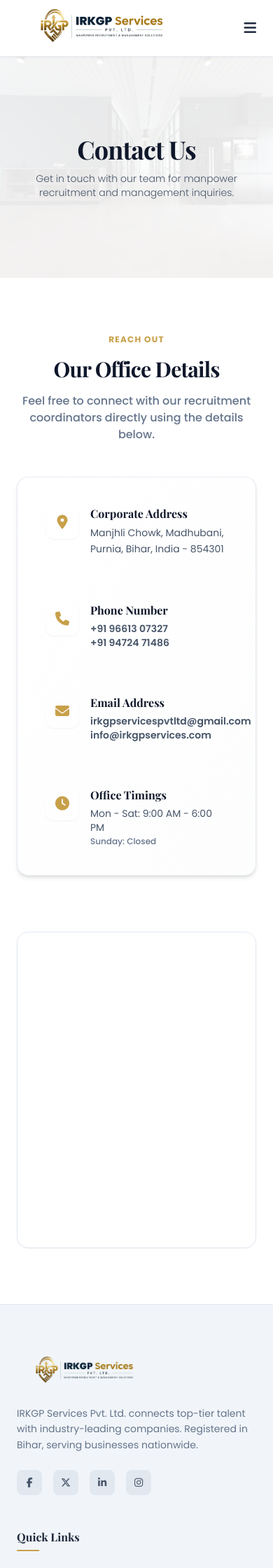
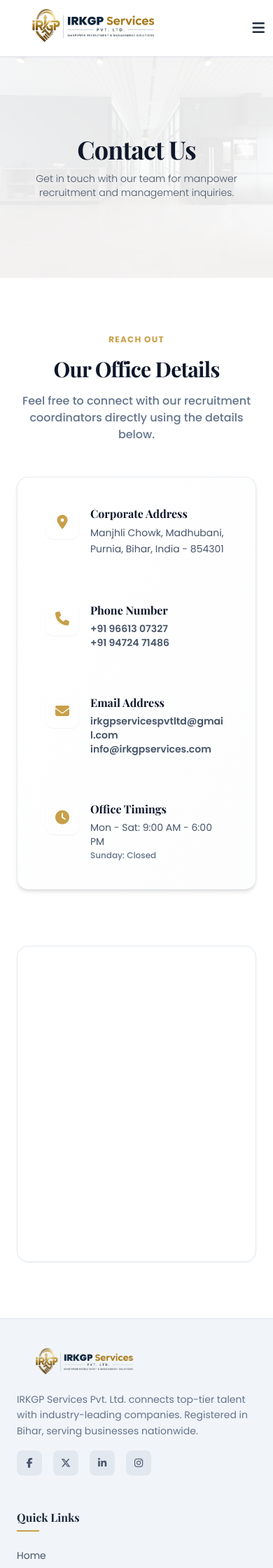
Before and after one commit to manish96-code/IRKGP, a PHP site: page /contact.php in a window 390 px wide. Shown: the top 2240 px of the page at 70% size. Run offline with PHP 8.4, Linux system fonts and the light colour scheme; some libraries are stand-ins or nearby versions; some web fonts are replaced.

Commit message:
style: improve responsiveness and text wrapping across navigation, contact details, and footer

```diff
--- a/contact.php
+++ b/contact.php
@@ -54,10 +54,10 @@ include 'includes/navbar.php';
                     <div class="h-12 w-12 rounded-xl bg-gold-50 text-secondary flex items-center justify-center text-xl flex-shrink-0 shadow-sm">
                         <i class="fa-solid fa-envelope"></i>
                     </div>
-                    <div class="flex flex-col">
+                    <div class="flex flex-col min-w-0">
                         <h3 class="font-bold text-primary text-base mb-1 font-serif">Email Address</h3>
-                        <a href="mailto:irkgpservicespvtltd@gmail.com" class="text-slate-600 text-sm hover:text-secondary transition font-semibold">irkgpservicespvtltd@gmail.com</a>
-                        <a href="mailto:info@irkgpservices.com" class="text-slate-600 text-sm hover:text-secondary transition font-semibold">info@irkgpservices.com</a>
+                        <a href="mailto:irkgpservicespvtltd@gmail.com" class="text-slate-600 text-sm hover:text-secondary transition font-semibold break-all">irkgpservicespvtltd@gmail.com</a>
+                        <a href="mailto:info@irkgpservices.com" class="text-slate-600 text-sm hover:text-secondary transition font-semibold break-all">info@irkgpservices.com</a>
                     </div>
                 </div>
 
--- a/includes/footer.php
+++ b/includes/footer.php
@@ -1,9 +1,9 @@
     <!-- Footer -->
-    <footer class="bg-slate-100 border-t border-slate-200 text-slate-600 py-16 mt-auto">
+    <footer class="bg-slate-100 border-t border-slate-200 text-slate-600 py-8 mt-auto">
         <div class="max-w-7xl mx-auto px-6 grid grid-cols-1 md:grid-cols-4 gap-12">
             <!-- About Company -->
-            <div class="space-y-4">
-                <a href="/index.php" class="flex items-center gap-3 group">
+            <div class="space-y-2">
+                <a href="/index.php" class="flex items-center group">
                     <img src="/assets/images/logo.png" alt="IRKGP Logo" class="h-16 w-auto object-contain">
                 </a>
                 <p class="text-sm leading-relaxed text-slate-500">
@@ -57,9 +57,9 @@
                     </li>
                     <li class="flex items-start gap-3">
                         <i class="fa-solid fa-envelope text-secondary mt-1"></i>
-                        <div class="flex flex-col">
-                            <a href="mailto:irkgpservicespvtltd@gmail.com" class="text-slate-600 hover:text-secondary transition">irkgpservicespvtltd@gmail.com</a>
-                            <a href="mailto:info@irkgpservices.com" class="text-slate-600 hover:text-secondary transition">info@irkgpservices.com</a>
+                        <div class="flex flex-col min-w-0">
+                            <a href="mailto:irkgpservicespvtltd@gmail.com" class="text-slate-600 hover:text-secondary transition break-all">irkgpservicespvtltd@gmail.com</a>
+                            <a href="mailto:info@irkgpservices.com" class="text-slate-600 hover:text-secondary transition break-all">info@irkgpservices.com</a>
                         </div>
                     </li>
                 </ul>
--- a/includes/navbar.php
+++ b/includes/navbar.php
@@ -28,9 +28,9 @@ if ($currentPage === 'about.php') {
     </div>
 
     <!-- Main Navigation Content -->
-    <div class="max-w-7xl mx-auto px-6 h-20 flex items-center justify-between">
+    <div class="max-w-7xl mx-auto px-3 sm:px-6 h-20 flex items-center justify-between">
         <!-- Logo -->
-        <a href="/index.php" class="flex items-center gap-3 group">
+        <a href="/index.php" class="flex items-center group">
             <img src="/assets/images/logo.png" alt="IRKGP Logo" class="h-20 md:h-24 w-auto object-contain">
         </a>
 
```
